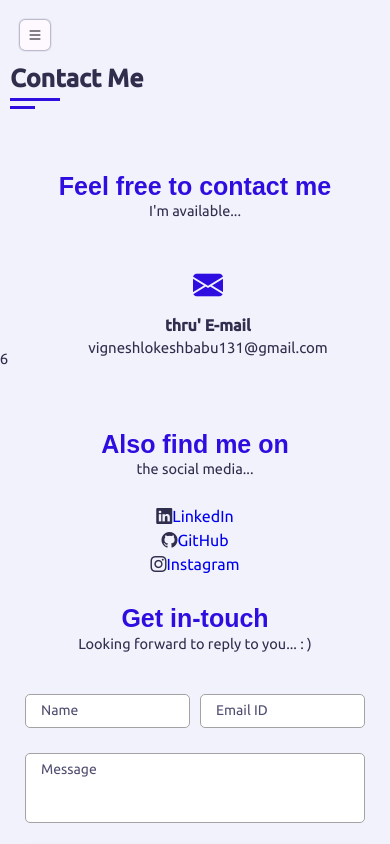
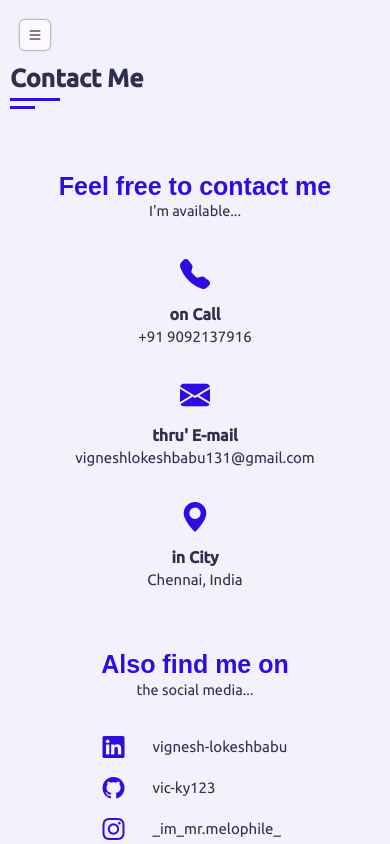
Before and after one commit to vic-ky123/portfolio, a React (Create React App) app: page / in a window 390 px wide. Both pictures are taken after a click on the button "Contact". Shown: the top 844 px of the page. Built offline with nearby package versions, Linux system fonts and the light colour scheme; the HTML template or start-up script is replaced by a standard one; a web font is replaced by a local one.

Commit message:
Updated Responsiveness

```diff
--- a/src/components/Portfolio/Portfolio.js
+++ b/src/components/Portfolio/Portfolio.js
@@ -69,7 +69,7 @@ const Portfolio = () => {
                                 <div class="banner-left-col">
                                     <div className="home-info padd-15">
                                         <h3 className="name-tag">Hello, I'm <span>Vignesh Lokeshbabu</span></h3>
-                                        <div>
+                                        <div className="home-intro">
                                             <h3 className="my-profession">I'm a <span>Frontend Developer</span></h3>
                                             <p>Lorem ipsum dolor sit amet, consectetur adipiscing elit, sed do eiusmod tempor incididunt ut labore et dolore magna aliqua...</p>
                                         </div>
@@ -329,7 +329,7 @@ const Portfolio = () => {
                                         <div className="contact-details-item">
                                             <i className="bi bi-telephone-fill detail-icon" />
                                             <h4>on Call</h4>
-                                            <a href="//api.whatsapp.com/send?phone=919092137916" target="_blank">+91 9092137916</a>
+                                            <a href="//api.whatsapp.com/send?phone=919092137916" target="_blank" rel="noreferrer">+91 9092137916</a>
                                         </div>
                                         <div className="contact-details-item">
                                             <i className="bi bi-envelope-fill detail-icon" />
@@ -343,24 +343,24 @@ const Portfolio = () => {
                                         </div>
                                     </div>
                                 </div>
-                                <div style={{ marginBottom: "40px" }}>
+                                <div className="social-media-section">
                                     <div className="feel-free-contact">
                                         <h3>Also find me on</h3>
                                         <p>the social media...</p>
                                     </div>
                                     <div className="social-media-container">
-                                        <div>
-                                            <i className="bi bi-linkedin linkedIn-icon" />
-                                            <a href="https://www.linkedin.com/in/vignesh-lokeshbabu" target="_blank">LinkedIn</a>
-                                        </div>
-                                        <div>
-                                            <i className="bi bi-github gitHub-icon" />
-                                            <a href="https://github.com/vic-ky123" target="_blank">GitHub</a>
-                                        </div>
-                                        <div>
-                                            <i className="bi bi-instagram instagram-icon" style={{ color: "radial-gradient(red, yellow)" }} />
-                                            <a href="https://www.instagram.com/_im_mr.melophile_/" target="_blank">Instagram</a>
-                                        </div>
+                                        <p className="social-media-item">
+                                            <span><i className="bi bi-linkedin linkedIn-icon" /></span>
+                                            <span><a href="https://www.linkedin.com/in/vignesh-lokeshbabu" target="_blank" rel="noreferrer">vignesh-lokeshbabu</a></span>
+                                        </p>
+                                        <p className="social-media-item">
+                                            <span><i className="bi bi-github gitHub-icon" /></span>
+                                            <span><a href="https://github.com/vic-ky123" target="_blank" rel="noreferrer">vic-ky123</a></span>
+                                        </p>
+                                        <p className="social-media-item">
+                                            <span><i className="bi bi-instagram instagram-icon" style={{ color: "radial-gradient(red, yellow)" }} /></span>
+                                            <span><a href="https://www.instagram.com/_im_mr.melophile_/" target="_blank" rel="noreferrer">_im_mr.melophile_</a></span>
+                                        </p>
                                     </div>
                                 </div>
                                 <div className="contact-get-in-touch-section">
--- a/src/styles/portfolio.css
+++ b/src/styles/portfolio.css
@@ -1,15 +1,6 @@
 /* CSS for Portfolio component */
 
 .portfolio-main-container {
-    display: -webkit-box;
-    display: -ms-flexbox;
-    display: flex;
-    -webkit-box-pack: center;
-    -ms-flex-pack: center;
-    justify-content: flex-start;
-    -webkit-box-align: center;
-    -ms-flex-align: center;
-    align-items: center;
     width: 100%;
     height: 100%;
     -webkit-animation: initial-load 1s linear;
@@ -201,8 +192,8 @@
 }
 
 h3.name-tag {
-    font-size: 25px;
-    margin: 15px 0;
+    font-size: 23px;
+    /* margin: 15px 0; */
 }
 
 h3.name-tag span {
@@ -212,9 +203,14 @@ h3.name-tag span {
     font-family: 'Stylish', sans-serif;
 }
 
+.home .home-info .home-intro {
+    margin: 10px 0 40px 0;
+}
+
 h3.my-profession {
-    font-size: 24px;
-    margin: 30px 0 10px 0;
+    font-size: 20px;
+    /* margin: 0 0 10px 0; */
+    margin-bottom: 10px;
 }
 
 h3.my-profession span {
@@ -223,9 +219,10 @@ h3.my-profession span {
     font-family: 'Stylish', sans-serif;
 }
 
-.home .home-info p {
-    margin-bottom: 70px;
+.home .home-info .home-intro p {
+    /* margin-bottom: 70px; */
     font-size: 15px;
+    margin-top: -10px;
     color: var(--text-black-700);
     line-height: 25px;
 }
@@ -639,6 +636,7 @@ h3.my-profession span {
     -ms-flex-align: center;
     align-items: center;
     padding: 10px 20px;
+    flex-wrap: wrap;
 }
 
 .contact .contact-main-container .contact-details .contact-details-item {
@@ -679,6 +677,7 @@ p {
 
 .contact-get-in-touch-section {
     width: 100%;
+    margin-top: 0px;
 }
 
 .contact .contact-main-container .feel-free-contact {
@@ -717,13 +716,45 @@ p {
     font-size: 14.5px;
 }
 
-.contact .contact-main-container .social-media-container {
+.contact .contact-main-container .social-media-section {
+    width: 100%;
+    height: 250px;
     display: flex;
-    justify-content: center;
     align-items: center;
+    flex-direction: column;
+}
+
+.contact .contact-main-container .social-media-section .social-media-container {
     height: 20px;
-    flex-direction: column;
-    margin-top: 40px;
+    margin-top: 20px;
+    margin-left: 15px;
+}
+
+.contact .contact-main-container .social-media-container .social-media-item {
+    font-size: 15px;
+    margin-bottom: 0.5rem;
+    display: flex;
+    align-items: center;
+}
+
+.contact .contact-main-container .social-media-container .social-media-item span:nth-child(1) {
+    width: 50px;
+    float: left;
+}
+
+.contact .contact-main-container .social-media-container .social-media-item span:nth-child(1) i {
+   font-size: 22px;
+   color: var(--skin-color);
+}
+
+.contact .contact-main-container .social-media-container .social-media-item span:nth-child(2) {
+    width: 150px;
+    float: right;
+}
+
+.contact .contact-main-container .social-media-container .social-media-item span:nth-child(2) a {
+    color: var(--text-black-900);
+    font-size: 15px;
 }
 
 .contact .contact-main-container .form-section {
```
